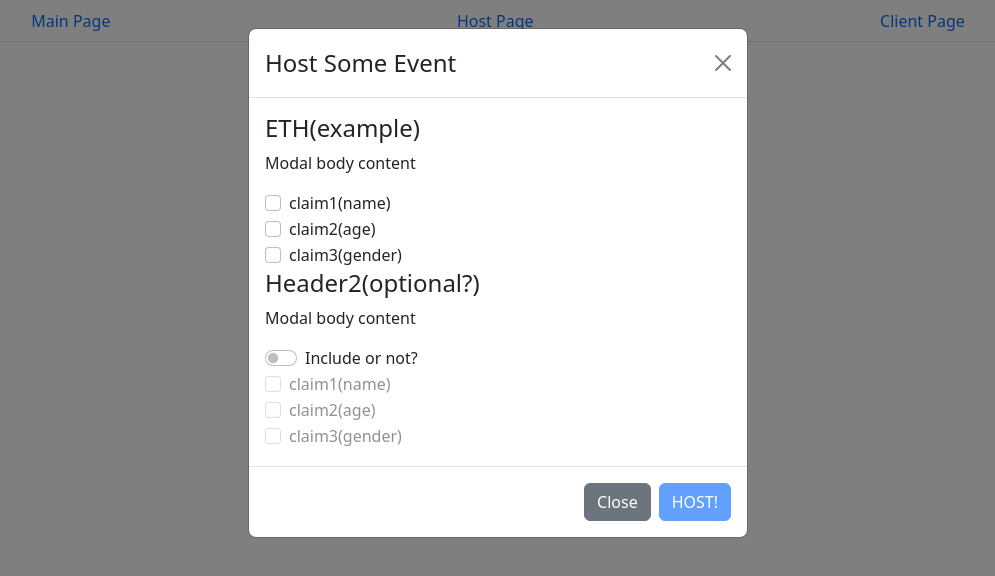
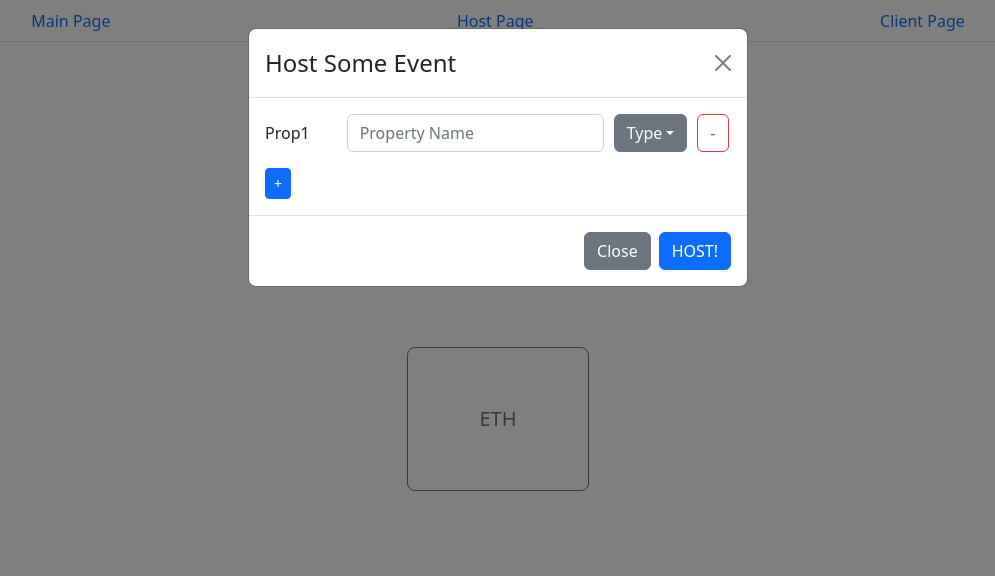
Before and after one commit to Unchain-ETHSeoul/ETH-Seoul--SoulTag, a React (Create React App) app in the folder dapp/: page /host in a window 1280 px wide. Both pictures are taken after a click on the button "HOST". Shown: the top 576 px of the page, without its empty margins (142-1137 px from the left). Built offline with nearby package versions, Linux system fonts and the light colour scheme; what @web3-react/core, @web3-react/injected-connector would draw is missing.

Commit message:
host page structure

```diff
--- a/dapp/package.json
+++ b/dapp/package.json
@@ -16,6 +16,7 @@
     "react-router-dom": "^6.3.0",
     "react-scripts": "5.0.1",
     "styled-components": "^5.3.5",
+    "typescript": "^4.7.4",
     "web-vitals": "^2.1.4"
   },
   "scripts": {
--- a/dapp/src/components/Host/index.js
+++ b/dapp/src/components/Host/index.js
@@ -4,9 +4,13 @@ import * as S from './style';
 
 import Button from 'react-bootstrap/Button';
 import Modal from 'react-bootstrap/Modal';
+import Dropdown from 'react-bootstrap/Dropdown';
+import DropdownButton from 'react-bootstrap/DropdownButton';
+import ButtonGroup from 'react-bootstrap/ButtonGroup';
 
 import Form from 'react-bootstrap/Form';
-
+import Col from 'react-bootstrap/Col';
+import Row from 'react-bootstrap/Row';
 /*
 
 Host scenario
@@ -34,11 +38,79 @@ const Host = () => {
     const handleShow = () => setShow(true);
 
     const [isSwitchOn, setIsSwitchOn] = useState(false);
+    const [property, setProperty] = useState([]);
+
+    //const [property, setProperty] = useState<PropertyInput[]>({ id: 0, title: ''});
+
+    let property_cnt = 0;
+    let Props_Arr = [];
+
+    useEffect(()=>{
+        setProperty([... property, {
+            id: property_cnt,
+            text: ""
+        }]);
+    },[])
 
     const onSwitchAction = () => {
         setIsSwitchOn(!isSwitchOn);
         console.log(isSwitchOn);
     };
+
+    function addProp() {
+        property_cnt++;
+        //Props_Arr.push( {id: property_cnt, text:""} );
+        setProperty([... property, {
+            id: property_cnt,
+            text: ""
+        }]);
+    }
+
+    const deleteProp = (index) => {
+        console.log("click");
+        //property_arr.filter(item => item.id !==index);
+        let propro = property;
+        console.log(index);
+        //propro.splice(index,1);
+        //setProperty([... property]);
+    }
+
+    useEffect(() => {
+        console.log("changed");
+        console.log(property);
+        drawprops();
+    },[property]);
+
+    function drawprops() {
+        console.log("asdf");
+        return(
+            property.map((item,index) => (
+                <Form.Group key={index} as={Row} className="mb-3" controlId={item.id+"form"}>
+                    <Form.Label column sm={2}>
+                        Prop{index+1}
+                    </Form.Label>
+                    <Col sm={10}>
+                        <S.Property>
+                            <Form.Control type="text" placeholder="Property Name"/>
+                            <S.ColGap></S.ColGap>
+                            <DropdownButton
+                                as={ButtonGroup}
+                                key={'Secondary'}
+                                id={`dropdown-variants-${'Secondary'}`}
+                                variant={'Secondary'.toLowerCase()}
+                                title={'Type'}
+                            >
+                                <Dropdown.Item eventKey="1">Number</Dropdown.Item>
+                                <Dropdown.Item eventKey="2">Text</Dropdown.Item>
+                            </DropdownButton>
+                            <S.ColGap></S.ColGap>
+                            <Button variant="outline-danger" key={index}>-</Button>
+                        </S.Property>
+                    </Col>
+                </Form.Group>
+            ))
+        )
+    }
 
     return(
         <S.Container className='d-grid gap-2'>
@@ -51,56 +123,18 @@ const Host = () => {
                     <Modal.Title>Host Some Event</Modal.Title>
                 </Modal.Header>
                 <Modal.Body>
-                    <h4>ETH(example)</h4>
-                        <p>Modal body content</p>
-                        <Form.Check
-                            type="checkbox"
-                            id={`default-checkbox`}
-                            label={`claim1(name)`}
-                        />
-                        <Form.Check
-                            type="checkbox"
-                            id={`default-checkbox`}
-                            label={`claim2(age)`}
-                        />
-                        <Form.Check
-                            type="checkbox"
-                            id={`default-checkbox`}
-                            label={`claim3(gender)`}
-                        />
-                        <h4>Header2(optional?)</h4>
-                        <p>Modal body content</p>
-                        <Form.Check
-                            type="switch"
-                            id="custom-switch"
-                            label="Include or not?"
-                            onChange={onSwitchAction}
-                            checked={isSwitchOn}
-                        />
-                        <Form.Check
-                            type="checkbox"
-                            id={`default-checkbox`}
-                            label={`claim1(name)`}
-                            disabled = {!isSwitchOn}
-                        />
-                        <Form.Check
-                            type="checkbox"
-                            id={`default-checkbox`}
-                            label={`claim2(age)`}
-                            disabled = {!isSwitchOn}
-                        />
-                        <Form.Check
-                            type="checkbox"
-                            id={`default-checkbox`}
-                            label={`claim3(gender)`}
-                            disabled = {!isSwitchOn}
-                        />
-                    </Modal.Body>
+                    <Form>
+                        {drawprops()}
+                    </Form>
+                    <Button variant="primary" size="sm" onClick={addProp}>
+                        +
+                    </Button>{' '}
+                </Modal.Body>
                 <Modal.Footer>
                     <Button variant="secondary" onClick={handleClose}>
                         Close
                     </Button>
-                    <Button variant="primary" onClick={handleClose} disabled = {!isSwitchOn}>
+                    <Button variant="primary" onClick={handleClose}>
                         HOST!
                     </Button>
                 </Modal.Footer>
--- a/dapp/src/components/Host/style.js
+++ b/dapp/src/components/Host/style.js
@@ -11,3 +11,12 @@ export const Container = styled.div`
 export const Margin = styled.div`
     margin: 3rem;
 `
+
+export const Property = styled.div`
+    display: flex;
+    float: left;
+`
+
+export const ColGap = styled.div`
+    margin-right: 10px;
+`
```
Also changed, not shown: 1 other file (tests, documents, lock files or other folders).
